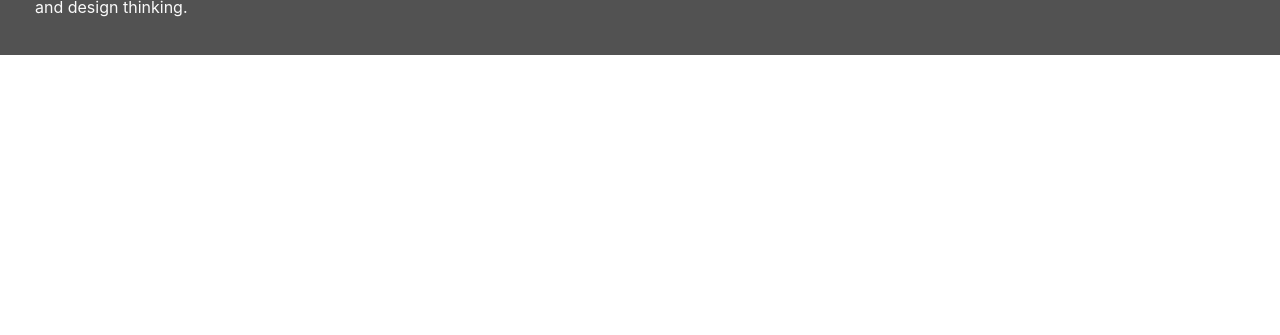
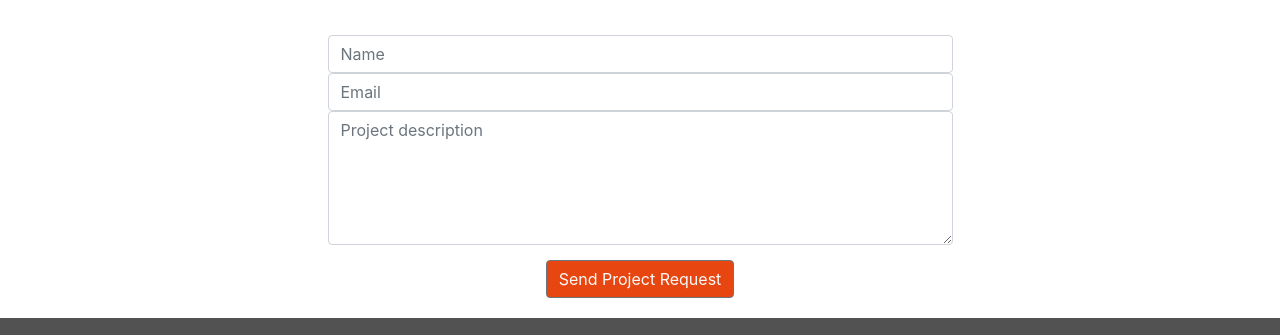
Before and after one commit to Diabekki/UCD-Resume, a plain HTML site: page contact.html in a window 1280 px wide. Shown: the part 474-809 px from the top of the page. Drawn offline with nearby package versions, Linux system fonts and the light colour scheme.

Commit message:
Finished bootstrap resume mini project#

```diff
--- a/assets/css/style.css
+++ b/assets/css/style.css
@@ -16,6 +16,10 @@
 
 .bg-color-work-history {
     background-color: #9b59b6;
+}
+
+.bg-color-contact {
+    background-color: #fff;
 }
 
 .ui-menu-color-home {
@@ -351,3 +355,36 @@ footer {
 .history-items {
     margin-bottom: 30px;
 }
+
+/* ----------------------------------------Contact Form */
+
+.contact-heading {
+    font-family: "Exo", sans-serif;
+    font-weight: 300;
+    margin-top: 25px;
+    margin-bottom: 20px;
+}
+
+.center-form {
+    padding-top: 10px;
+    margin: 0 auto;
+    max-width: 70%;
+}
+
+button[type="submit"] {
+    margin-top: 15px;
+    margin-bottom: 20px;
+    color: #fafafa;
+    background-color: #e84610;
+}
+
+/* ----------------------------------------Media Queries */
+
+@media(min-width: 992px) {
+    .center-form {
+        padding-top: 30px;
+        min-height: 240px;
+        margin: 0 auto;
+        max-width: 50%;
+    }
+}
--- a/contact.html
+++ b/contact.html
@@ -25,16 +25,16 @@
                     <div class="col">
                         <ul id="nav" class="list-inline menucontainer">
                             <li class="col-6 col-sm-3 list-inline-item ui-menu-color-home menuitem">
-                                <a href="#" class="hvr-sweep-to-bottom"><i class="fa fa-home" aria-hidden="true"></i><span>Home</span></a>
+                                <a href="index.html" class="hvr-sweep-to-bottom"><i class="fa fa-home" aria-hidden="true"></i><span>Home</span></a>
                             </li>
                             <li class="col-6 col-sm-3 list-inline-item ui-menu-color-resume menuitem">
-                                <a href="#" class="hvr-sweep-to-bottom"><i class="fa fa-graduation-cap" aria-hidden="true"></i><span>Resume</span></a>
+                                <a href="resume.html" class="hvr-sweep-to-bottom"><i class="fa fa-graduation-cap" aria-hidden="true"></i><span>Resume</span></a>
                             </li>
                             <li class="col-6 col-sm-3 list-inline-item ui-menu-color-contact menuitem">
-                                <a href="#" class="hvr-sweep-to-bottom"><i class="fa fa-comment-o" aria-hidden="true"></i><span>Contact</span></a>
+                                <a href="contact.html" class="hvr-sweep-to-bottom"><i class="fa fa-comment-o" aria-hidden="true"></i><span>Contact</span></a>
                             </li>
                             <li class="col-6 col-sm-3 list-inline-item ui-menu-color-download menuitem">
-                                <a href="#" class="hvr-sweep-to-bottom"><i class="fa fa-download" aria-hidden="true"></i><span>Download CV</span></a>
+                                <a href="assets/cv/sample-cv.pdf" target="_blank" class="hvr-sweep-to-bottom"><i class="fa fa-download" aria-hidden="true"></i><span>Download CV</span></a>
                             </li>
                         </ul>
                     </div>
@@ -42,7 +42,27 @@
             </div>
         </div>
     </header>
-    <section>
+    <section class="container-fluid">
+        <div class="row bg-color-contact">
+            <div class="col">
+                <h3 class="contact-heading uppercase text-center">Got a project in mind?</h3>
+                <h5 class="uppercase text-center">Let's work together!</h5>
+
+                <div class="center-form">
+                    <form>
+                        <input type="text" name="name" id="fullname" class="form-control" placeholder="Name" required />
+                        <input type="email" name="email" id="emailaddress" class="form-control" placeholder="Email" required />
+                        <textarea rows="5" name="projectsummary" id="projectsummary" class="form-control" placeholder="Project description" required></textarea>
+                        <div class="form-row text-center">
+                            <div class="col">
+                                <button type="submit" class="btn btn-secondary">Send Project Request</button>
+                            </div>
+                        </div>
+                    </form>
+                </div>
+
+            </div>
+        </div>
 
     </section>
     <footer class="container-fluid">
@@ -57,7 +77,7 @@
                 <h5 class="uppercase general-sub">Download</h5>
                 <p class="inline-block">
                     Need a printable version of my CV? Download it here.
-                    <a href="#" target="_blank" class="cv-pdf">
+                    <a href="assets/cv/sample-cv.pdf" target="_blank" class="cv-pdf">
                         <i class="fa fa-download" aria-hidden="true"></i>
                         <span class="sr-only">Download link.</span>
                     </a>
```
Also changed, not shown: index.html (+5 -5 lines), resume.html (+5 -5 lines), 1 other file.
